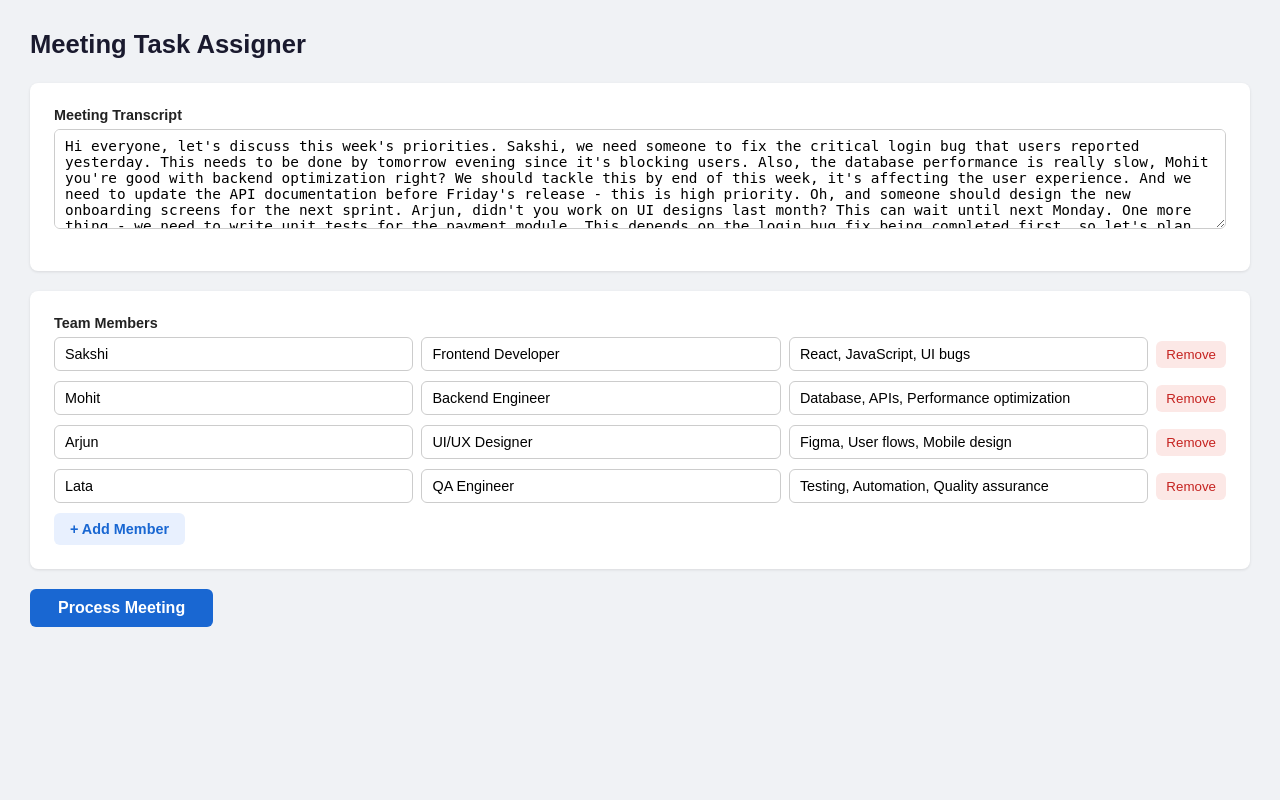
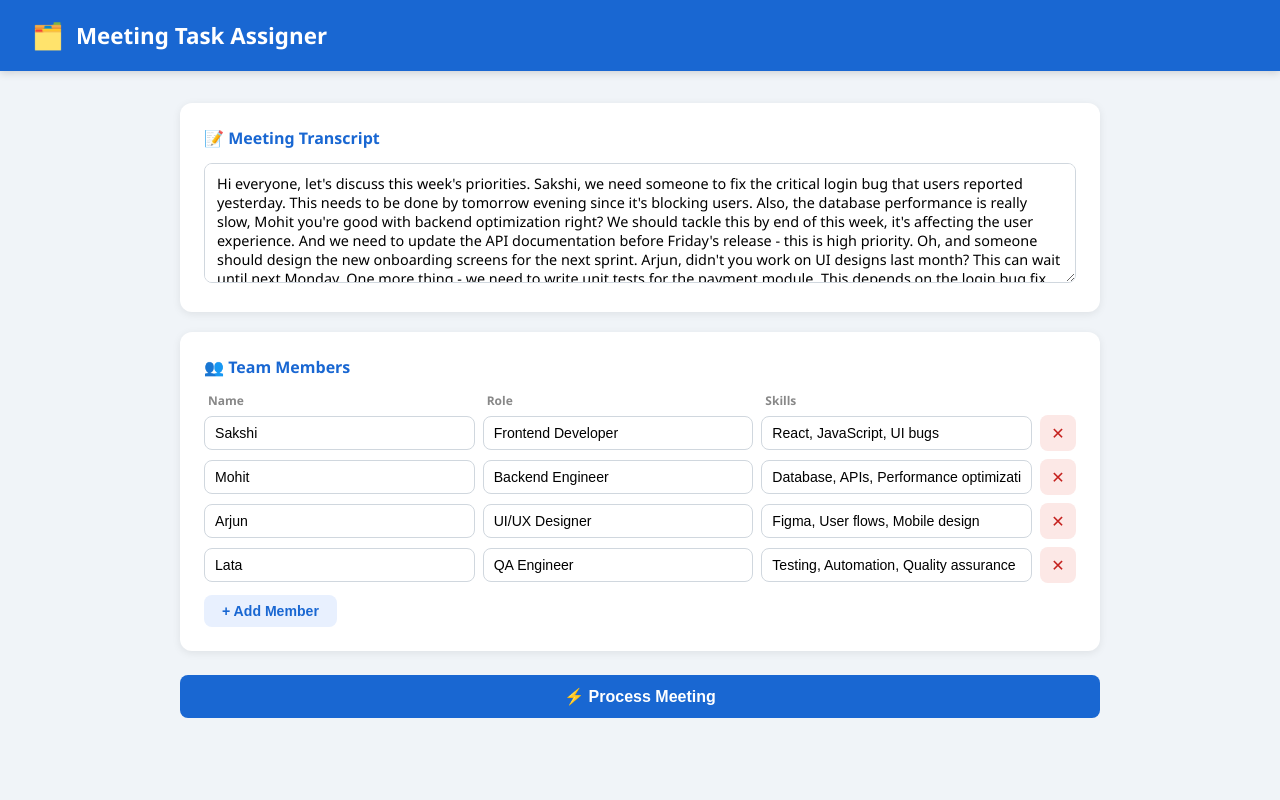
Before and after one commit to Adityagupta930/Task-assigners, a Flask app: page / in a window 1280 px wide. Run offline with Flask 3, Linux system fonts and the light colour scheme.

Commit message:
update the index file

```diff
--- a/templates/index.html
+++ b/templates/index.html
@@ -7,123 +7,139 @@
   <style>
     * { box-sizing: border-box; margin: 0; padding: 0; }
 
-    body { font-family: Arial, sans-serif; background: #f0f2f5; color: #222; padding: 30px; }
+    body { font-family: 'Segoe UI', Arial, sans-serif; background: #f0f4f8; color: #1a1a2e; min-height: 100vh; }
 
-    h1 { font-size: 1.6rem; margin-bottom: 24px; color: #1a1a2e; }
+    header { background: #1967d2; color: #fff; padding: 18px 32px; display: flex; align-items: center; gap: 12px; box-shadow: 0 2px 8px rgba(0,0,0,0.15); }
+    header h1 { font-size: 1.4rem; font-weight: 700; }
+    header span { font-size: 1.6rem; }
 
-    .section { background: #fff; border-radius: 8px; padding: 24px; margin-bottom: 20px; box-shadow: 0 1px 3px rgba(0,0,0,0.1); }
+    .container { max-width: 960px; margin: 32px auto; padding: 0 20px; }
 
-    label { display: block; font-weight: bold; margin-bottom: 6px; font-size: 0.9rem; }
+    .card { background: #fff; border-radius: 12px; padding: 24px; margin-bottom: 20px; box-shadow: 0 2px 8px rgba(0,0,0,0.08); }
+    .card-title { font-size: 1rem; font-weight: 700; color: #1967d2; margin-bottom: 14px; display: flex; align-items: center; gap: 8px; }
 
-    input[type="text"], textarea { width: 100%; padding: 8px 10px; border: 1px solid #ccc; border-radius: 6px; font-size: 0.9rem; margin-bottom: 14px; }
+    textarea { width: 100%; padding: 10px 12px; border: 1px solid #d0d7de; border-radius: 8px; font-size: 0.9rem; resize: vertical; min-height: 120px; outline: none; transition: border 0.2s; font-family: inherit; }
+    textarea:focus { border-color: #1967d2; }
 
-    textarea { resize: vertical; min-height: 100px; }
+    .member-header { display: grid; grid-template-columns: 1fr 1fr 1fr 36px; gap: 8px; margin-bottom: 6px; }
+    .member-header span { font-size: 0.75rem; font-weight: 600; color: #888; padding-left: 4px; }
 
-    .member-row { display: flex; gap: 8px; margin-bottom: 10px; align-items: center; }
+    .member-row { display: grid; grid-template-columns: 1fr 1fr 1fr 36px; gap: 8px; margin-bottom: 8px; align-items: center; }
+    .member-row input { padding: 8px 10px; border: 1px solid #d0d7de; border-radius: 8px; font-size: 0.88rem; outline: none; transition: border 0.2s; width: 100%; }
+    .member-row input:focus { border-color: #1967d2; }
 
-    .member-row input { flex: 1; margin-bottom: 0; }
+    .btn-remove { background: #fce8e6; color: #c5221f; border: none; width: 36px; height: 36px; border-radius: 8px; cursor: pointer; font-size: 1rem; display: flex; align-items: center; justify-content: center; }
+    .btn-remove:hover { background: #f5c6c2; }
 
-    .btn-add { background: #e8f0fe; color: #1967d2; border: none; padding: 8px 16px; border-radius: 6px; cursor: pointer; font-size: 0.9rem; font-weight: bold; }
+    .btn-add { background: #e8f0fe; color: #1967d2; border: none; padding: 8px 18px; border-radius: 8px; cursor: pointer; font-size: 0.88rem; font-weight: 600; margin-top: 4px; }
+    .btn-add:hover { background: #d2e3fc; }
 
-    .btn-remove { background: #fce8e6; color: #c5221f; border: none; padding: 6px 10px; border-radius: 6px; cursor: pointer; }
-
-    .btn-submit { background: #1967d2; color: #fff; border: none; padding: 10px 28px; border-radius: 6px; cursor: pointer; font-size: 1rem; font-weight: bold; }
-
+    .btn-submit { background: #1967d2; color: #fff; border: none; padding: 12px 36px; border-radius: 8px; cursor: pointer; font-size: 1rem; font-weight: 700; width: 100%; margin-top: 4px; transition: background 0.2s; }
+    .btn-submit:hover { background: #1558b0; }
     .btn-submit:disabled { opacity: 0.6; cursor: not-allowed; }
 
-    #status { margin-top: 12px; font-size: 0.9rem; color: #555; }
+    #status { text-align: center; margin-top: 10px; font-size: 0.9rem; color: #555; min-height: 22px; }
+    .error-text { color: #c5221f; font-weight: 600; }
 
-    .error-text { color: #c5221f; font-weight: bold; }
+    .spinner { display: inline-block; width: 16px; height: 16px; border: 2px solid #ccc; border-top-color: #1967d2; border-radius: 50%; animation: spin 0.7s linear infinite; vertical-align: middle; margin-right: 6px; }
+    @keyframes spin { to { transform: rotate(360deg); } }
 
     #results { display: none; }
 
-    .transcript-box { background: #f8f9fa; border: 1px solid #ddd; border-radius: 6px; padding: 12px; font-size: 0.85rem; white-space: pre-wrap; max-height: 180px; overflow-y: auto; margin-bottom: 20px; }
+    .transcript-box { background: #f6f8fa; border: 1px solid #d0d7de; border-radius: 8px; padding: 14px; font-size: 0.85rem; white-space: pre-wrap; max-height: 160px; overflow-y: auto; color: #444; line-height: 1.6; }
 
-    h2 { font-size: 1.1rem; margin-bottom: 12px; }
+    .tasks-grid { display: grid; gap: 14px; }
 
-    table { width: 100%; border-collapse: collapse; font-size: 0.88rem; }
+    .task-card { border: 1px solid #e0e7ef; border-radius: 10px; padding: 16px; background: #fff; transition: box-shadow 0.2s; }
+    .task-card:hover { box-shadow: 0 4px 16px rgba(25,103,210,0.1); }
 
-    th { background: #1967d2; color: #fff; padding: 10px 12px; text-align: left; }
+    .task-top { display: flex; align-items: flex-start; justify-content: space-between; gap: 10px; margin-bottom: 10px; }
+    .task-num { background: #1967d2; color: #fff; font-size: 0.75rem; font-weight: 700; width: 26px; height: 26px; border-radius: 50%; display: flex; align-items: center; justify-content: center; flex-shrink: 0; }
+    .task-desc { font-size: 0.95rem; font-weight: 600; color: #1a1a2e; flex: 1; }
 
-    td { padding: 9px 12px; border-bottom: 1px solid #eee; vertical-align: top; }
-
-    tr:hover td { background: #f0f4ff; }
-
-    .badge { display: inline-block; padding: 2px 8px; border-radius: 12px; font-size: 0.78rem; font-weight: bold; }
-
+    .badge { display: inline-block; padding: 3px 10px; border-radius: 20px; font-size: 0.75rem; font-weight: 700; }
     .Critical { background: #fce8e6; color: #c5221f; }
     .High     { background: #fef3cd; color: #856404; }
     .Medium   { background: #d1ecf1; color: #0c5460; }
     .Low      { background: #d4edda; color: #155724; }
+
+    .task-meta { display: flex; flex-wrap: wrap; gap: 8px; margin-top: 10px; }
+    .meta-item { display: flex; align-items: center; gap: 5px; font-size: 0.82rem; color: #555; background: #f6f8fa; border-radius: 6px; padding: 4px 10px; }
+    .meta-item strong { color: #1a1a2e; }
+
+    .task-reason { margin-top: 10px; font-size: 0.82rem; color: #777; border-top: 1px solid #f0f0f0; padding-top: 8px; }
+
+    .dep-tag { background: #fff3e0; color: #e65100; border-radius: 6px; padding: 4px 10px; font-size: 0.82rem; font-weight: 600; }
+
+    .summary-bar { display: flex; gap: 12px; flex-wrap: wrap; margin-bottom: 16px; }
+    .summary-chip { background: #e8f0fe; color: #1967d2; border-radius: 20px; padding: 5px 14px; font-size: 0.82rem; font-weight: 600; }
+
+    @media (max-width: 600px) {
+      .member-header, .member-row { grid-template-columns: 1fr 1fr; }
+      .member-header span:nth-child(3), .member-row input:nth-child(3) { grid-column: 1 / -1; }
+      .member-row .btn-remove { grid-column: 2; justify-self: end; }
+      header { padding: 14px 16px; }
+      .container { padding: 0 12px; }
+    }
   </style>
 </head>
 <body>
 
+  <header>
+    <span>🗂️</span>
     <h1>Meeting Task Assigner</h1>
+  </header>
 
-  <div class="section">
-    <label>Meeting Transcript</label>
-    <textarea id="transcriptText" placeholder="Paste meeting transcript here..."></textarea>
+  <div class="container">
+
+    <div class="card">
+      <div class="card-title">📝 Meeting Transcript</div>
+      <textarea id="transcriptText" placeholder="Paste your meeting transcript here..."></textarea>
     </div>
 
-  <div class="section">
-    <label>Team Members</label>
-    <div id="membersContainer">
-      <div class="member-row">
-        <input type="text" placeholder="Name" class="m-name" />
-        <input type="text" placeholder="Role" class="m-role" />
-        <input type="text" placeholder="Skills" class="m-skills" />
-        <button class="btn-remove" onclick="removeMember(this)">Remove</button>
+    <div class="card">
+      <div class="card-title">👥 Team Members</div>
+      <div class="member-header">
+        <span>Name</span><span>Role</span><span>Skills</span><span></span>
       </div>
-    </div>
+      <div id="membersContainer"></div>
       <button class="btn-add" onclick="addMember()">+ Add Member</button>
     </div>
 
-  <button class="btn-submit" id="submitBtn" onclick="submitForm()">Process Meeting</button>
+    <button class="btn-submit" id="submitBtn" onclick="submitForm()">⚡ Process Meeting</button>
     <div id="status"></div>
 
-  <div class="section" id="results">
-    <h2>Transcript</h2>
+    <div id="results">
+      <div class="card" style="margin-top:20px;">
+        <div class="card-title">📄 Transcript Used</div>
         <div class="transcript-box" id="transcriptOut"></div>
+      </div>
 
-    <h2>Tasks Found</h2>
-    <div style="overflow-x: auto;">
-      <table>
-        <thead>
-          <tr>
-            <th>#</th>
-            <th>Task</th>
-            <th>Assigned To</th>
-            <th>Role</th>
-            <th>Deadline</th>
-            <th>Priority</th>
-            <th>Dependency</th>
-            <th>Reason</th>
-          </tr>
-        </thead>
-        <tbody id="taskTableBody"></tbody>
-      </table>
+      <div class="card">
+        <div class="card-title">✅ Identified Tasks</div>
+        <div class="summary-bar" id="summaryBar"></div>
+        <div class="tasks-grid" id="tasksGrid"></div>
       </div>
     </div>
 
+  </div>
+
   <script>
-    function addMember() {
+    function addMember(name, role, skills) {
       var container = document.getElementById('membersContainer');
       var row = document.createElement('div');
       row.className = 'member-row';
       row.innerHTML =
-        '<input type="text" placeholder="Name" class="m-name" />' +
-        '<input type="text" placeholder="Role" class="m-role" />' +
-        '<input type="text" placeholder="Skills" class="m-skills" />' +
-        '<button class="btn-remove" onclick="removeMember(this)">Remove</button>';
+        '<input type="text" placeholder="Name" class="m-name" value="' + (name||'') + '" />' +
+        '<input type="text" placeholder="Role" class="m-role" value="' + (role||'') + '" />' +
+        '<input type="text" placeholder="Skills" class="m-skills" value="' + (skills||'') + '" />' +
+        '<button class="btn-remove" onclick="removeMember(this)" title="Remove">✕</button>';
       container.appendChild(row);
     }
 
     function removeMember(btn) {
-      var rows = document.querySelectorAll('.member-row');
-      if (rows.length > 1) {
+      if (document.querySelectorAll('.member-row').length > 1)
         btn.parentElement.remove();
-      }
     }
 
     async function submitForm() {
@@ -132,25 +148,25 @@
 
       var transcript = document.getElementById('transcriptText').value.trim();
       if (!transcript) {
-        statusDiv.innerHTML = '<span class="error-text">Transcript paste karo.</span>';
+        statusDiv.innerHTML = '<span class="error-text">⚠️ Please paste a transcript.</span>';
         return;
       }
 
       var members = [];
       document.querySelectorAll('.member-row').forEach(function(row) {
-        var name = row.querySelector('.m-name').value.trim();
-        var role = row.querySelector('.m-role').value.trim();
+        var name   = row.querySelector('.m-name').value.trim();
+        var role   = row.querySelector('.m-role').value.trim();
         var skills = row.querySelector('.m-skills').value.trim();
         if (name) members.push({ name: name, role: role, skills: skills });
       });
 
       if (members.length === 0) {
-        statusDiv.innerHTML = '<span class="error-text">Kam se kam ek member add karo.</span>';
+        statusDiv.innerHTML = '<span class="error-text">⚠️ Add at least one team member.</span>';
         return;
       }
 
       btn.disabled = true;
-      statusDiv.textContent = 'Processing...';
+      statusDiv.innerHTML = '<span class="spinner"></span> Processing...';
       document.getElementById('results').style.display = 'none';
 
       try {
@@ -163,38 +179,49 @@
         var data = await response.json();
 
         if (!response.ok) {
-          statusDiv.innerHTML = '<span class="error-text">' + (data.error || 'Something went wrong') + '</span>';
+          statusDiv.innerHTML = '<span class="error-text">⚠️ ' + (data.error || 'Something went wrong') + '</span>';
           return;
         }
 
         document.getElementById('transcriptOut').textContent = data.transcript || '';
 
-        var tbody = document.getElementById('taskTableBody');
-        tbody.innerHTML = '';
+        var grid = document.getElementById('tasksGrid');
+        var summaryBar = document.getElementById('summaryBar');
+        grid.innerHTML = '';
+        summaryBar.innerHTML = '';
 
         if (!data.tasks || data.tasks.length === 0) {
-          tbody.innerHTML = '<tr><td colspan="8" style="text-align:center;color:#888;">No tasks found.</td></tr>';
+          grid.innerHTML = '<p style="color:#888;text-align:center;padding:20px;">No tasks found.</p>';
         } else {
+          summaryBar.innerHTML =
+            '<span class="summary-chip">🗂 ' + data.tasks.length + ' Tasks</span>' +
+            '<span class="summary-chip">👥 ' + members.length + ' Members</span>';
+
           data.tasks.forEach(function(task) {
-            var tr = document.createElement('tr');
-            tr.innerHTML =
-              '<td>' + task.id + '</td>' +
-              '<td>' + safe(task.description) + '</td>' +
-              '<td><strong>' + safe(task.assigned_to) + '</strong></td>' +
-              '<td>' + safe(task.role || '') + '</td>' +
-              '<td>' + safe(task.deadline || '—') + '</td>' +
-              '<td><span class="badge ' + task.priority + '">' + safe(task.priority) + '</span></td>' +
-              '<td>' + safe(task.dependency || '—') + '</td>' +
-              '<td>' + safe(task.reason || '—') + '</td>';
-            tbody.appendChild(tr);
+            var card = document.createElement('div');
+            card.className = 'task-card';
+            card.innerHTML =
+              '<div class="task-top">' +
+                '<div class="task-num">' + task.id + '</div>' +
+                '<div class="task-desc">' + safe(task.description) + '</div>' +
+                '<span class="badge ' + task.priority + '">' + safe(task.priority) + '</span>' +
+              '</div>' +
+              '<div class="task-meta">' +
+                '<div class="meta-item">👤 <strong>' + safe(task.assigned_to) + '</strong> &nbsp;·&nbsp; ' + safe(task.role || '') + '</div>' +
+                (task.deadline ? '<div class="meta-item">📅 <strong>' + safe(task.deadline) + '</strong></div>' : '') +
+                (task.dependency ? '<div class="dep-tag">🔗 ' + safe(task.dependency) + '</div>' : '') +
+              '</div>' +
+              (task.reason ? '<div class="task-reason">💡 ' + safe(task.reason) + '</div>' : '');
+            grid.appendChild(card);
           });
         }
 
         document.getElementById('results').style.display = 'block';
         statusDiv.textContent = '';
+        document.getElementById('results').scrollIntoView({ behavior: 'smooth' });
 
       } catch (err) {
-        statusDiv.innerHTML = '<span class="error-text">Request failed: ' + err.message + '</span>';
+        statusDiv.innerHTML = '<span class="error-text">⚠️ Request failed: ' + err.message + '</span>';
       } finally {
         btn.disabled = false;
       }
@@ -209,19 +236,7 @@
         .then(function(res) { return res.json(); })
         .then(function(data) {
           document.getElementById('transcriptText').value = data.transcript;
-
-          var container = document.getElementById('membersContainer');
-          container.innerHTML = '';
-          data.members.forEach(function(m) {
-            var row = document.createElement('div');
-            row.className = 'member-row';
-            row.innerHTML =
-              '<input type="text" placeholder="Name" class="m-name" value="' + m.name + '" />' +
-              '<input type="text" placeholder="Role" class="m-role" value="' + m.role + '" />' +
-              '<input type="text" placeholder="Skills" class="m-skills" value="' + m.skills + '" />' +
-              '<button class="btn-remove" onclick="removeMember(this)">Remove</button>';
-            container.appendChild(row);
-          });
+          data.members.forEach(function(m) { addMember(m.name, m.role, m.skills); });
         });
     };
   </script>
```
Lines whose indentation alone changed are shown as unchanged.
